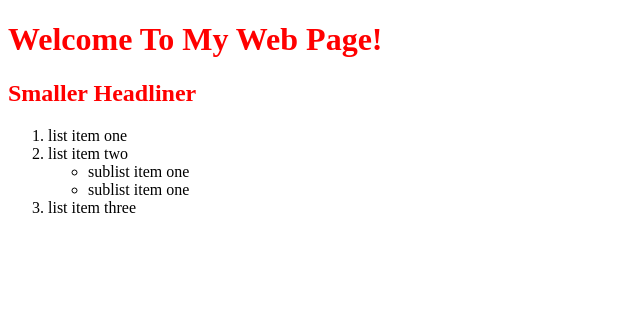
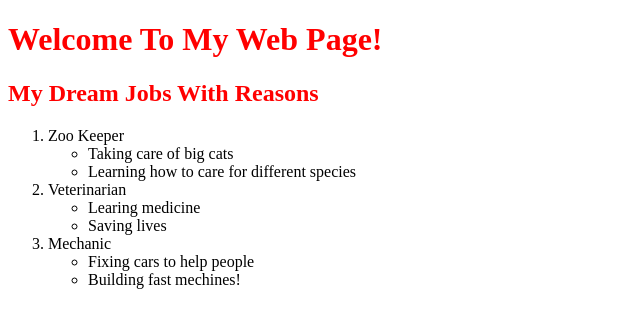
Before and after one commit to Yami835/project0, a plain HTML site: page index2.html in a window 1280 px wide. Shown: the whole page, without its empty margins (0-640 px from the left). Drawn offline with Linux system fonts and the light colour scheme.

Commit message:
Update index2.html

```diff
--- a/index2.html
+++ b/index2.html
@@ -22,16 +22,24 @@
 </head>
 <body>
   <h1></h1>
-  <h2>Smaller Headliner</h2>
+  <h2>My Dream Jobs With Reasons</h2>
   <div>
     <ol>
-      <li>list item one</li>
-      <li>list item two</li>
+      <li>Zoo Keeper</li>
       <ul>
-        <li>sublist item one</li>
-        <li>sublist item one</li>
+        <li>Taking care of big cats</li>
+        <li>Learning how to care for different species</li>
       </ul>
-      <li>list item three</li>
+      <li>Veterinarian</li>
+      <ul>
+        <li>Learing medicine</li>
+        <li>Saving lives</li>
+      </ul>
+      <li>Mechanic</li>
+      <ul>
+        <li>Fixing cars to help people</li>
+        <li>Building fast mechines!</li>
+      </ul>
     </ol>
   </div>
   </body>
```
